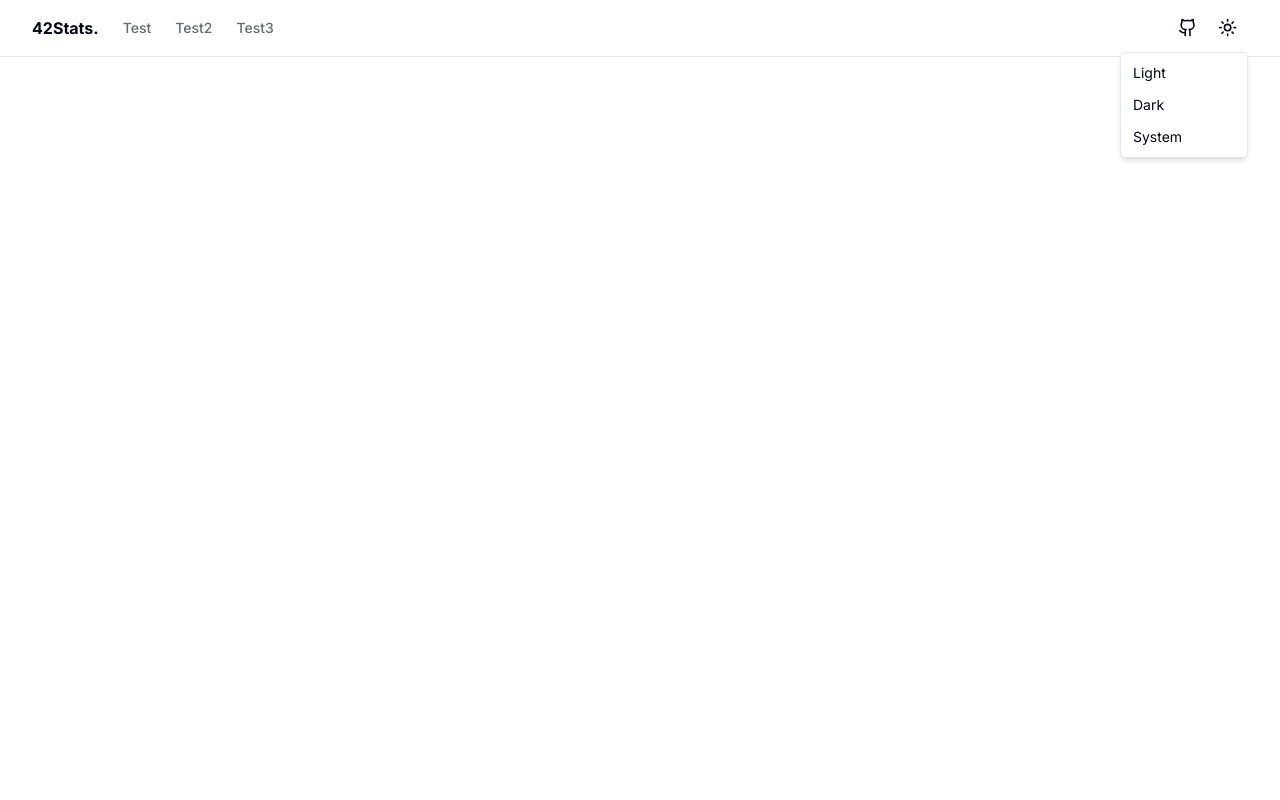
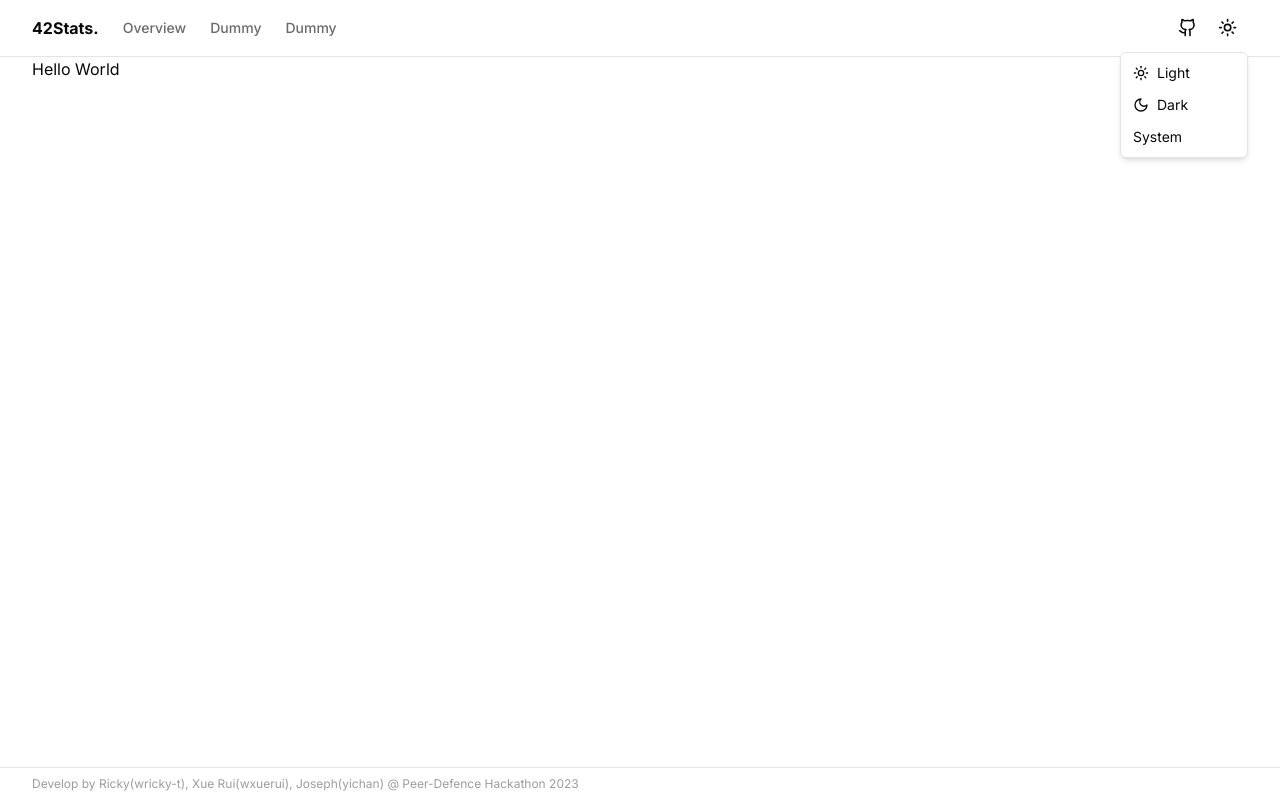
Before and after one commit to Ricky0625/42Stats., a Next.js app: page / in a window 1280 px wide. Both pictures are taken after a click on the button "Toggle theme". Built offline with nearby package versions, Linux system fonts and the light colour scheme.

Commit message:
Header, Footer done

```diff
--- a/app/globals.css
+++ b/app/globals.css
@@ -3,50 +3,51 @@
 @tailwind utilities;
 
 
+
 @layer base {
   :root {
     --background: 0 0% 100%;
-    --foreground: 224 71.4% 4.1%;
+    --foreground: 240 10% 3.9%;
     --card: 0 0% 100%;
-    --card-foreground: 224 71.4% 4.1%;
+    --card-foreground: 240 10% 3.9%;
     --popover: 0 0% 100%;
-    --popover-foreground: 224 71.4% 4.1%;
-    --primary: 220.9 39.3% 11%;
-    --primary-foreground: 210 20% 98%;
-    --secondary: 220 14.3% 95.9%;
-    --secondary-foreground: 220.9 39.3% 11%;
-    --muted: 220 14.3% 95.9%;
-    --muted-foreground: 220 8.9% 46.1%;
-    --accent: 220 14.3% 95.9%;
-    --accent-foreground: 220.9 39.3% 11%;
+    --popover-foreground: 240 10% 3.9%;
+    --primary: 142.1 76.2% 36.3%;
+    --primary-foreground: 355.7 100% 97.3%;
+    --secondary: 240 4.8% 95.9%;
+    --secondary-foreground: 240 5.9% 10%;
+    --muted: 240 4.8% 95.9%;
+    --muted-foreground: 240 3.8% 46.1%;
+    --accent: 240 4.8% 95.9%;
+    --accent-foreground: 240 5.9% 10%;
     --destructive: 0 84.2% 60.2%;
-    --destructive-foreground: 210 20% 98%;
-    --border: 220 13% 91%;
-    --input: 220 13% 91%;
-    --ring: 224 71.4% 4.1%;
+    --destructive-foreground: 0 0% 98%;
+    --border: 240 5.9% 90%;
+    --input: 240 5.9% 90%;
+    --ring: 142.1 76.2% 36.3%;
     --radius: 0.5rem;
   }
 
   .dark {
-    --background: 224 71.4% 4.1%;
-    --foreground: 210 20% 98%;
-    --card: 224 71.4% 4.1%;
-    --card-foreground: 210 20% 98%;
-    --popover: 224 71.4% 4.1%;
-    --popover-foreground: 210 20% 98%;
-    --primary: 210 20% 98%;
-    --primary-foreground: 220.9 39.3% 11%;
-    --secondary: 215 27.9% 16.9%;
-    --secondary-foreground: 210 20% 98%;
-    --muted: 215 27.9% 16.9%;
-    --muted-foreground: 217.9 10.6% 64.9%;
-    --accent: 215 27.9% 16.9%;
-    --accent-foreground: 210 20% 98%;
+    --background: 20 14.3% 4.1%;
+    --foreground: 0 0% 95%;
+    --card: 24 9.8% 10%;
+    --card-foreground: 0 0% 95%;
+    --popover: 0 0% 9%;
+    --popover-foreground: 0 0% 95%;
+    --primary: 142.1 70.6% 45.3%;
+    --primary-foreground: 144.9 80.4% 10%;
+    --secondary: 240 3.7% 15.9%;
+    --secondary-foreground: 0 0% 98%;
+    --muted: 0 0% 15%;
+    --muted-foreground: 240 5% 64.9%;
+    --accent: 12 6.5% 15.1%;
+    --accent-foreground: 0 0% 98%;
     --destructive: 0 62.8% 30.6%;
-    --destructive-foreground: 210 20% 98%;
-    --border: 215 27.9% 16.9%;
-    --input: 215 27.9% 16.9%;
-    --ring: 216 12.2% 83.9%;
+    --destructive-foreground: 0 85.7% 97.3%;
+    --border: 240 3.7% 15.9%;
+    --input: 240 3.7% 15.9%;
+    --ring: 142.4 71.8% 29.2%;
   }
 }
 
--- a/app/layout.tsx
+++ b/app/layout.tsx
@@ -2,11 +2,13 @@
 import './globals.css'
 import type { Metadata } from 'next'
 import { Inter } from 'next/font/google'
+import Header from '@/components/Header'
+import Footer from '@/components/Footer'
 
 const inter = Inter({ subsets: ['latin'] })
 
 export const metadata: Metadata = {
-  title: 'Create Next App',
+  title: '42Stats.',
   description: 'Generated by create next app',
 }
 
@@ -17,14 +19,21 @@
 }) {
   return (
     <html lang="en">
-      <body className={inter.className}>
+      <head>
+        <link rel='icon' href='/favicon.ico'/>
+      </head>
+      <body className={`${inter.className} relative flex min-h-screen flex-col`}>
         <ThemeProvider
           attribute='class'
           defaultTheme='system'
           enableSystem
           disableTransitionOnChange
         >
-          {children}
+          <Header />
+          <div className='flex-1 container'>
+            {children}
+          </div>
+          <Footer />
         </ThemeProvider>
       </body>
     </html>
--- a/app/page.tsx
+++ b/app/page.tsx
@@ -1,10 +1,7 @@
-import Header from "@/components/Header"
-import { Button } from "@/components/ui/button"
-
 export default function Home() {
   return (
-    <div className="relative flex min-h-screen flex-col">
-      <Header />
+    <div>
+      Hello World
     </div>
   )
 }
--- /dev/null
+++ b/components/Footer.tsx
@@ -0,0 +1,39 @@
+import Link from "next/link"
+
+const contributors = [
+  {
+    name: "Ricky",
+    intra: "wricky-t",
+    github: "Ricky0625"
+  },
+  {
+    name: "Xue Rui",
+    intra: "wxuerui",
+    github: "wangxuerui2003"
+  },
+  {
+    name: "Joseph",
+    intra: "yichan",
+    github: "Kiotto-code"
+  },
+]
+
+const Footer = () => {
+  return (
+    <footer className="bottom-0 supports-backdrop-blur:bg-background/60 z-50 w-full border-t bg-background/95 backdrop-blur fixec">
+      <div className="container h-8 items-center text-foreground/40 text-xs md:flex hidden">
+        Develop by&nbsp;
+        {contributors.map((contributor, i) => (
+          <>
+            <Link key={`${i}+${contributor.github}`} href={`https://github.com/${contributor.github}`} className="hover:underline" target="_blank">{contributor.name}</Link>
+            (<Link key={`${i}+${contributor.intra}`} href={`https://profile.intra.42.fr/users/${contributor.intra}`} className="hover:underline" target="_blank">{contributor.intra}</Link>)
+            {i < contributors.length - 1 && <>,&nbsp;</>}
+          </>
+        ))}
+        &nbsp;@ Peer-Defence Hackathon 2023
+      </div>
+    </footer>
+  )
+}
+
+export default Footer
--- a/components/Header.tsx
+++ b/components/Header.tsx
@@ -1,57 +1,110 @@
-import { Ghost, Github, SunMoon } from "lucide-react"
+"use client"
+
+import { Github, Menu } from "lucide-react"
 import Link from "next/link"
 import { Button } from "./ui/button"
+import { ModeToggle } from "./ui/toggle-mode"
 import {
-  DropdownMenu,
-  DropdownMenuContent,
-  DropdownMenuItem,
-  DropdownMenuLabel,
-  DropdownMenuSeparator,
-  DropdownMenuTrigger,
-} from "@/components/ui/dropdown-menu"
-import { ModeToggle } from "./ui/toggle-mode"
+  Sheet,
+  SheetContent,
+  SheetTrigger,
+} from "@/components/ui/sheet"
+import { usePathname } from "next/navigation"
 
 const routes = [
   {
     href: "/",
-    label: "Test",
+    label: "Overview",
   },
   {
-    href: "/",
-    label: "Test2"
+    href: "/test",
+    label: "Dummy"
   },
   {
-    href: "/",
-    label: "Test3"
+    href: "/yolo",
+    label: "Dummy"
   }
 ]
 
-const Header = () => {
+const Logo = () => {
   return (
-    <header className="supports-backdrop-blur:bg-background/60 sticky top-0 z-50 w-full border-b bg-background/95 backdrop-blur">
-      <div className="container flex h-14 items-center">
-        <div className="mr-4 hidden md:flex">
     <Link href="/" className="mr-6 flex items-center space-x-2">
       <span className="font-bold">42Stats.</span>
     </Link>
+  )
+}
+
+const MainNav = ({
+  pathname
+}: {
+  pathname: string
+}) => {
+  return (
+    <div className="mr-4 hidden md:flex">
+      <Logo />
       <nav className="flex items-center space-x-6 text-sm font-medium">
         {routes.map((route, i) => (
-              <Link key={i} href={route.href} className="hover:text-foreground/80 text-foreground/60 transition-colors">
+          <Link key={i} href={route.href} className={`hover:text-foreground/80 text-foreground/60 transition-colors ${pathname === route.href && ` text-accent-foreground`}`}>
             {route.label}
           </Link>
         ))}
       </nav>
     </div>
-        <div className="flex flex-1 items-center justify-between space-x-2 md:justify-end">
-          <div className="w-full flex-1 md:w-auto md:flex-none"></div>
+  )
+}
+
+const IconsNav = () => {
+  return (
     <nav className="flex items-center">
       <Button variant="ghost" size="icon">
         <Link href={`https://github.com/Ricky0625/peer-defense-hackathon`} target="_blank">
-                <Github className="h-[1.2rem] w-[1.2rem] rotate-0 scale-100 transition-all " />
+          <Github className="h-[1.2rem] w-[1.2rem] rotate-0 scale-100 transition-all select-none" />
         </Link>
       </Button>
       <ModeToggle />
     </nav>
+  )
+}
+
+const BurgerNav = ({
+  pathname
+}: {
+  pathname: string
+}) => {
+  return (
+    <div className="md:hidden flex flex-row space-x-4">
+      <Sheet>
+        <SheetTrigger><Menu size={16} strokeWidth={2} /></SheetTrigger>
+        <SheetContent side={"left"}>
+          <div className="flex flex-col space-y-4">
+            <Link href="/" className="mr-6 flex items-center space-x-2">
+              <span className="font-bold">42Stats.</span>
+            </Link>
+            {routes.map((route, i) => (
+              <Link href={route.href} className={`font-medium hover:text-foreground/80 text-foreground/60 ${pathname === route.href && ` text-accent-foreground`}`}>
+                {route.label}
+              </Link>
+            ))}
+          </div>
+        </SheetContent>
+      </Sheet>
+      <Logo />
+    </div>
+  )
+}
+
+const Header = () => {
+
+  const pathname = usePathname()
+
+  return (
+    <header className="supports-backdrop-blur:bg-background/60 sticky top-0 z-50 w-full border-b bg-background/95 backdrop-blur">
+      <div className="container flex h-14 items-center">
+        <MainNav pathname={pathname} />
+        <BurgerNav pathname={pathname} />
+        <div className="flex flex-1 items-center justify-between space-x-2 md:justify-end">
+          <div className="w-full flex-1 md:w-auto md:flex-none"></div>
+          <IconsNav />
         </div>
       </div>
     </header>
--- /dev/null
+++ b/components/ui/sheet.tsx
@@ -0,0 +1,146 @@
+"use client"
+
+import * as React from "react"
+import * as SheetPrimitive from "@radix-ui/react-dialog"
+import { cva, type VariantProps } from "class-variance-authority"
+import { X } from "lucide-react"
+
+import { cn } from "@/lib/utils"
+
+const Sheet = SheetPrimitive.Root
+
+const SheetTrigger = SheetPrimitive.Trigger
+
+const SheetClose = SheetPrimitive.Close
+
+const SheetPortal = ({
+  className,
+  ...props
+}: SheetPrimitive.DialogPortalProps) => (
+  <SheetPrimitive.Portal className={cn(className)} {...props} />
+)
+SheetPortal.displayName = SheetPrimitive.Portal.displayName
+
+const SheetOverlay = React.forwardRef<
+  React.ElementRef<typeof SheetPrimitive.Overlay>,
+  React.ComponentPropsWithoutRef<typeof SheetPrimitive.Overlay>
+>(({ className, ...props }, ref) => (
+  <SheetPrimitive.Overlay
+    className={cn(
+      "fixed inset-0 z-50 bg-background/80 backdrop-blur-sm data-[state=open]:animate-in data-[state=closed]:animate-out data-[state=closed]:fade-out-0 data-[state=open]:fade-in-0",
+      className
+    )}
+    {...props}
+    ref={ref}
+  />
+))
+SheetOverlay.displayName = SheetPrimitive.Overlay.displayName
+
+const sheetVariants = cva(
+  "fixed z-50 gap-4 bg-background p-6 shadow-lg transition ease-in-out data-[state=open]:animate-in data-[state=closed]:animate-out data-[state=closed]:duration-300 data-[state=open]:duration-500",
+  {
+    variants: {
+      side: {
+        top: "inset-x-0 top-0 border-b data-[state=closed]:slide-out-to-top data-[state=open]:slide-in-from-top",
+        bottom:
+          "inset-x-0 bottom-0 border-t data-[state=closed]:slide-out-to-bottom data-[state=open]:slide-in-from-bottom",
+        left: "inset-y-0 left-0 h-full w-3/4 border-r data-[state=closed]:slide-out-to-left data-[state=open]:slide-in-from-left sm:max-w-sm",
+        right:
+          "inset-y-0 right-0 h-full w-3/4  border-l data-[state=closed]:slide-out-to-right data-[state=open]:slide-in-from-right sm:max-w-sm",
+      },
+    },
+    defaultVariants: {
+      side: "right",
+    },
+  }
+)
+
+interface SheetContentProps
+  extends React.ComponentPropsWithoutRef<typeof SheetPrimitive.Content>,
+    VariantProps<typeof sheetVariants> {}
+
+const SheetContent = React.forwardRef<
+  React.ElementRef<typeof SheetPrimitive.Content>,
+  SheetContentProps
+>(({ side = "right", className, children, ...props }, ref) => (
+  <SheetPortal>
+    <SheetOverlay />
+    <SheetPrimitive.Content
+      ref={ref}
+      className={cn(sheetVariants({ side }), className)}
+      {...props}
+    >
+      {children}
+      <SheetPrimitive.Close className="absolute right-4 top-4 rounded-sm opacity-70 ring-offset-background transition-opacity hover:opacity-100 focus:outline-none focus:ring-2 focus:ring-ring focus:ring-offset-2 disabled:pointer-events-none data-[state=open]:bg-secondary">
+        <X className="h-4 w-4" />
+        <span className="sr-only">Close</span>
+      </SheetPrimitive.Close>
+    </SheetPrimitive.Content>
+  </SheetPortal>
+))
+SheetContent.displayName = SheetPrimitive.Content.displayName
+
+const SheetHeader = ({
+  className,
+  ...props
+}: React.HTMLAttributes<HTMLDivElement>) => (
+  <div
+    className={cn(
+      "flex flex-col space-y-2 text-center sm:text-left",
+      className
+    )}
+    {...props}
+  />
+)
+SheetHeader.displayName = "SheetHeader"
+
+const SheetFooter = ({
+  className,
+  ...props
+}: React.HTMLAttributes<HTMLDivElement>) => (
+  <div
+    className={cn(
+      "flex flex-col-reverse sm:flex-row sm:justify-end sm:space-x-2",
+      className
+    )}
+    {...props}
+  />
+)
+SheetFooter.displayName = "SheetFooter"
+
+const SheetTitle = React.forwardRef<
+  React.ElementRef<typeof SheetPrimitive.Title>,
+  React.ComponentPropsWithoutRef<typeof SheetPrimitive.Title>
+>(({ className, ...props }, ref) => (
+  <SheetPrimitive.Title
+    ref={ref}
+    className={cn("text-lg font-semibold text-foreground", className)}
+    {...props}
+  />
+))
+SheetTitle.displayName = SheetPrimitive.Title.displayName
+
+const SheetDescription = React.forwardRef<
+  React.ElementRef<typeof SheetPrimitive.Description>,
+  React.ComponentPropsWithoutRef<typeof SheetPrimitive.Description>
+>(({ className, ...props }, ref) => (
+  <SheetPrimitive.Description
+    ref={ref}
+    className={cn("text-sm text-muted-foreground", className)}
+    {...props}
+  />
+))
+SheetDescription.displayName = SheetPrimitive.Description.displayName
+
+export {
+  Sheet,
+  SheetPortal,
+  SheetOverlay,
+  SheetTrigger,
+  SheetClose,
+  SheetContent,
+  SheetHeader,
+  SheetFooter,
+  SheetTitle,
+  SheetDescription,
+}
--- a/components/ui/toggle-mode.tsx
+++ b/components/ui/toggle-mode.tsx
@@ -26,10 +26,14 @@
       </DropdownMenuTrigger>
       <DropdownMenuContent align="end">
         <DropdownMenuItem onClick={() => setTheme("light")}>
-          Light
+          <span className=" inline-flex items-center space-x-2">
+            <Sun size={16} /><span>Light</span>
+          </span>
         </DropdownMenuItem>
         <DropdownMenuItem onClick={() => setTheme("dark")}>
-          Dark
+          <span className=" inline-flex items-center space-x-2">
+            <Moon size={16} /><span>Dark</span>
+          </span>
         </DropdownMenuItem>
         <DropdownMenuItem onClick={() => setTheme("system")}>
           System
--- a/package.json
+++ b/package.json
@@ -9,6 +9,7 @@
     "lint": "next lint"
   },
   "dependencies": {
+    "@radix-ui/react-dialog": "^1.0.5",
     "@radix-ui/react-dropdown-menu": "^2.0.6",
     "@radix-ui/react-slot": "^1.0.2",
     "class-variance-authority": "^0.7.0",
```
Also changed, not shown: app/not-found.tsx (added, +13 -0 lines), 1 other file (tests, documents, lock files or other folders). Lines whose indentation alone changed are shown as unchanged.
